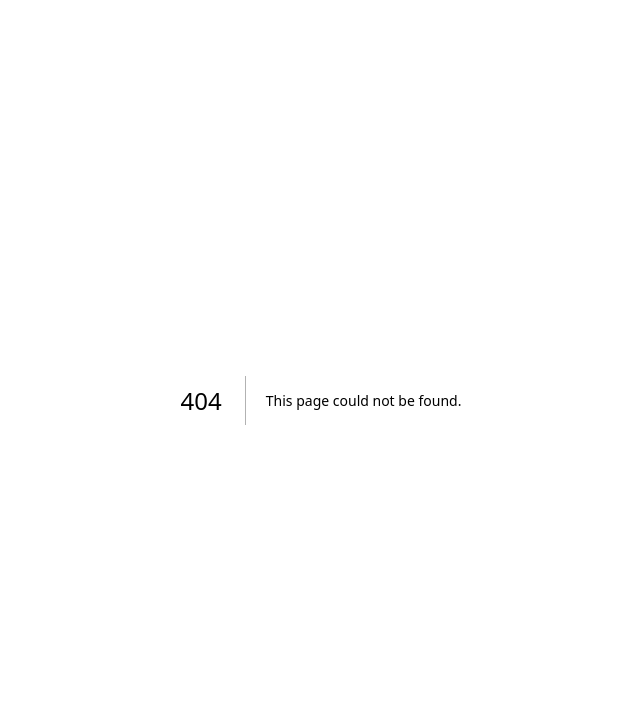
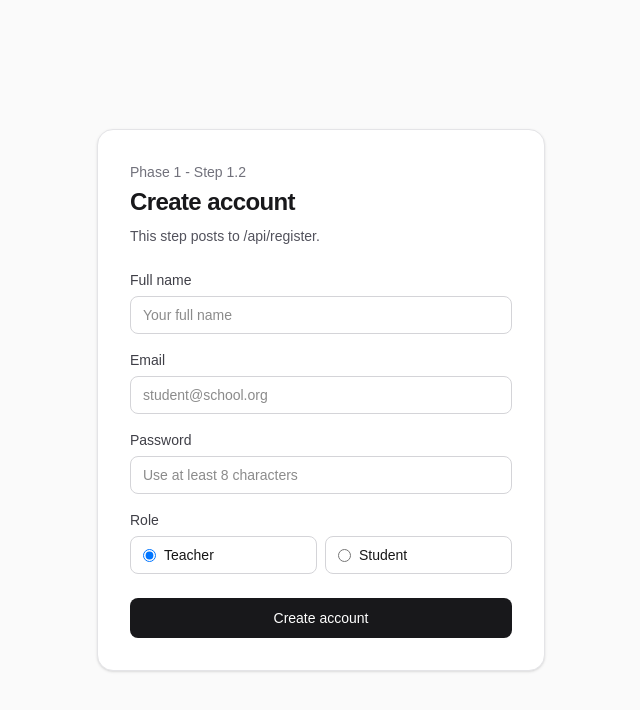
Before and after one commit to EmmaQjf/chinese-speaking-practice-app, a Next.js app: page /register in a window 1280 px wide. Before the commit this address had no page. Shown: the top 710 px of the page, without its empty margins (319-959 px from the left). Built offline with nearby package versions, Linux system fonts and the light colour scheme.

Commit message:
adding register form and logics

```diff
--- /dev/null
+++ b/src/app/api/register/route.ts
@@ -0,0 +1,46 @@
+import { NextResponse } from "next/server";
+import { z } from "zod";
+
+const registerSchema = z.object({
+  name: z.string().trim().min(1, "Name is required").max(80),
+  email: z.string().trim().email("Enter a valid email address"),
+  password: z.string().min(8, "Password must be at least 8 characters"),
+  role: z.enum(["teacher", "student"]),
+});
+
+/**
+ * Phase 1 Step 1.3:
+ * Validate request data and return JSON.
+ * In Step 1.4 we will save the user in MongoDB.
+ */
+export async function POST(request: Request) {
+  try {
+    const body: unknown = await request.json();
+    const parsed = registerSchema.safeParse(body);
+    // check whether the data match the registerSchema
+
+    if (!parsed.success) {
+      return NextResponse.json(
+        { ok: false, message: "Invalid form data", errors: parsed.error.flatten() },
+        { status: 400 }
+      );
+    }
+
+    const { name, email, role } = parsed.data;
+    //parsed.data contains clean, typed, validated data
+    //NextResponse.json-Converts a JavaScript object to JSON.Sets correct HTTP headers,Returns an HTTP response object
+    return NextResponse.json(
+      {
+        ok: true,
+        message: "Validation passed. Database save comes in Step 1.4.",
+        userPreview: { name, email: email.toLowerCase(), role },
+      },
+      { status: 200 }
+    );
+  } catch {
+    return NextResponse.json(
+      { ok: false, message: "Invalid JSON body" },
+      { status: 400 }
+    );
+  }
+}
--- /dev/null
+++ b/src/app/login/page.tsx
@@ -0,0 +1,58 @@
+export default function LoginPage() {
+  return (
+    <div className="flex min-h-full flex-1 items-center justify-center bg-zinc-50 px-4 py-12">
+      <main className="w-full max-w-md rounded-2xl border border-zinc-200 bg-white p-6 shadow-sm sm:p-8">
+        <header className="mb-6">
+          <p className="text-sm font-medium text-zinc-500">Phase 1 - Step 1.1</p>
+          <h1 className="mt-1 text-2xl font-semibold tracking-tight text-zinc-900">
+            Log in
+          </h1>
+          <p className="mt-2 text-sm text-zinc-600">
+            UI only for now. We will connect this form to real auth in a later step.
+          </p>
+        </header>
+
+        <form className="space-y-4">
+          <div>
+            <label
+              htmlFor="email"
+              className="mb-1.5 block text-sm font-medium text-zinc-700"
+            >
+              Email
+            </label>
+            <input
+              id="email"
+              name="email"
+              type="email"
+              placeholder="teacher@school.org"
+              className="w-full rounded-lg border border-zinc-300 px-3 py-2 text-sm outline-none ring-0 transition focus:border-zinc-900"
+            />
+          </div>
+
+          <div>
+            <label
+              htmlFor="password"
+              className="mb-1.5 block text-sm font-medium text-zinc-700"
+            >
+              Password
+            </label>
+            <input
+              id="password"
+              name="password"
+              type="password"
+              placeholder="Enter your password"
+              className="w-full rounded-lg border border-zinc-300 px-3 py-2 text-sm outline-none ring-0 transition focus:border-zinc-900"
+            />
+          </div>
+
+          <button
+            type="submit"
+            className="mt-2 w-full rounded-lg bg-zinc-900 px-4 py-2.5 text-sm font-medium text-white transition hover:bg-zinc-700"
+          >
+            Log in
+          </button>
+        </form>
+      </main>
+    </div>
+  );
+}
--- /dev/null
+++ b/src/app/register/page.tsx
@@ -0,0 +1,152 @@
+"use client";
+
+import { useState } from "react";
+
+type RegisterResult =
+  | { ok: true; message: string }
+  | { ok: false; message: string };
+
+export default function RegisterPage() {
+  const [result, setResult] = useState<RegisterResult | null>(null);
+  const [isSubmitting, setIsSubmitting] = useState(false);
+
+  async function onSubmit(event: React.FormEvent<HTMLFormElement>) {
+    event.preventDefault();
+    setResult(null);
+    setIsSubmitting(true);
+
+    const formData = new FormData(event.currentTarget);
+    const payload = {
+      name: String(formData.get("name") ?? ""),
+      email: String(formData.get("email") ?? ""),
+      password: String(formData.get("password") ?? ""),
+      role: String(formData.get("role") ?? ""),
+    };
+
+    try {
+      const response = await fetch("/api/register", {
+        method: "POST",
+        headers: { "Content-Type": "application/json" },
+        body: JSON.stringify(payload),
+      });
+
+      const data = (await response.json()) as { ok?: boolean; message?: string };
+      if (!response.ok || !data.ok) {
+        setResult({
+          ok: false,
+          message: data.message ?? "Registration failed. Please check your inputs.",
+        });
+        return;
+      }
+
+      setResult({
+        ok: true,
+        message: data.message ?? "Success",
+      });
+      event.currentTarget.reset();
+    } catch {
+      setResult({
+        ok: false,
+        message: "Network error. Check your dev server and try again.",
+      });
+    } finally {
+      setIsSubmitting(false);
+    }
+  }
+
+  return (
+    <div className="flex min-h-full flex-1 items-center justify-center bg-zinc-50 px-4 py-12">
+      <main className="w-full max-w-md rounded-2xl border border-zinc-200 bg-white p-6 shadow-sm sm:p-8">
+        <header className="mb-6">
+          <p className="text-sm font-medium text-zinc-500">Phase 1 - Step 1.2</p>
+          <h1 className="mt-1 text-2xl font-semibold tracking-tight text-zinc-900">
+            Create account
+          </h1>
+          <p className="mt-2 text-sm text-zinc-600">This step posts to /api/register.</p>
+        </header>
+
+        <form className="space-y-4" onSubmit={onSubmit}>
+          <div>
+            <label htmlFor="name" className="mb-1.5 block text-sm font-medium text-zinc-700">
+              Full name
+            </label>
+            <input
+              id="name"
+              name="name"
+              type="text"
+              placeholder="Your full name"
+              required
+              className="w-full rounded-lg border border-zinc-300 px-3 py-2 text-sm outline-none ring-0 transition focus:border-zinc-900"
+            />
+          </div>
+
+          <div>
+            <label htmlFor="email" className="mb-1.5 block text-sm font-medium text-zinc-700">
+              Email
+            </label>
+            <input
+              id="email"
+              name="email"
+              type="email"
+              placeholder="student@school.org"
+              required
+              className="w-full rounded-lg border border-zinc-300 px-3 py-2 text-sm outline-none ring-0 transition focus:border-zinc-900"
+            />
+          </div>
+
+          <div>
+            <label
+              htmlFor="password"
+              className="mb-1.5 block text-sm font-medium text-zinc-700"
+            >
+              Password
+            </label>
+            <input
+              id="password"
+              name="password"
+              type="password"
+              placeholder="Use at least 8 characters"
+              minLength={8}
+              required
+              className="w-full rounded-lg border border-zinc-300 px-3 py-2 text-sm outline-none ring-0 transition focus:border-zinc-900"
+            />
+          </div>
+
+          <fieldset>
+            <legend className="mb-1.5 block text-sm font-medium text-zinc-700">Role</legend>
+            <div className="grid grid-cols-2 gap-2">
+              <label className="flex items-center gap-2 rounded-lg border border-zinc-300 px-3 py-2 text-sm">
+                <input type="radio" name="role" value="teacher" defaultChecked />
+                Teacher
+              </label>
+              <label className="flex items-center gap-2 rounded-lg border border-zinc-300 px-3 py-2 text-sm">
+                <input type="radio" name="role" value="student" />
+                Student
+              </label>
+            </div>
+          </fieldset>
+
+          <button
+            type="submit"
+            disabled={isSubmitting}
+            className="mt-2 w-full rounded-lg bg-zinc-900 px-4 py-2.5 text-sm font-medium text-white transition hover:bg-zinc-700"
+          >
+            {isSubmitting ? "Creating account..." : "Create account"}
+          </button>
+
+          {result && (
+            <p
+              className={`rounded-lg border px-3 py-2 text-sm ${
+                result.ok
+                  ? "border-emerald-200 bg-emerald-50 text-emerald-800"
+                  : "border-red-200 bg-red-50 text-red-700"
+              }`}
+            >
+              {result.message}
+            </p>
+          )}
+        </form>
+      </main>
+    </div>
+  );
+}
```
